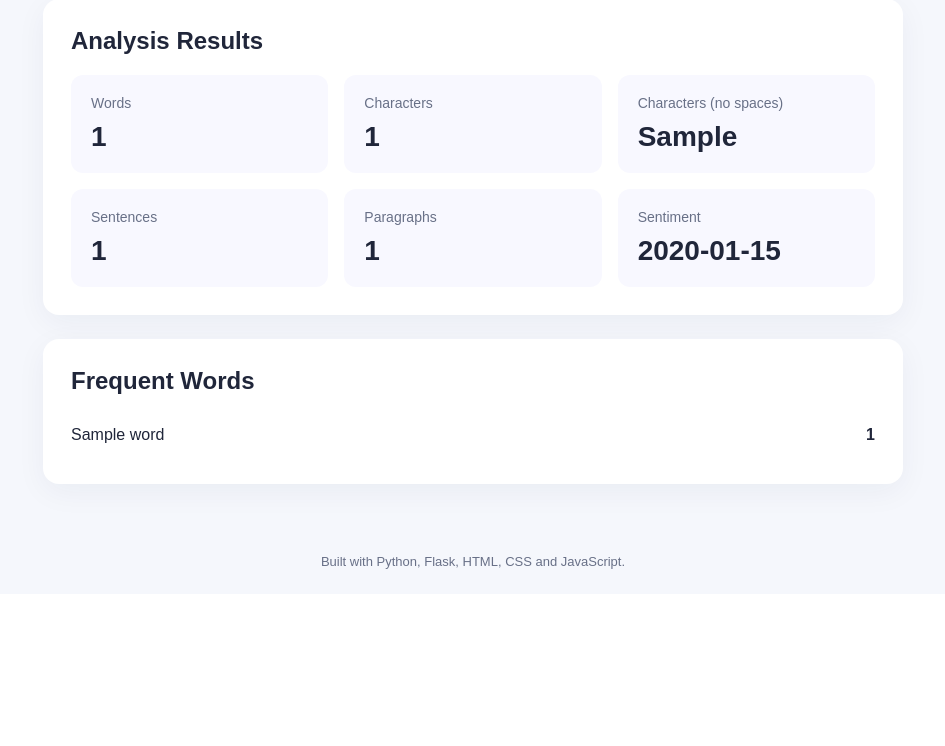
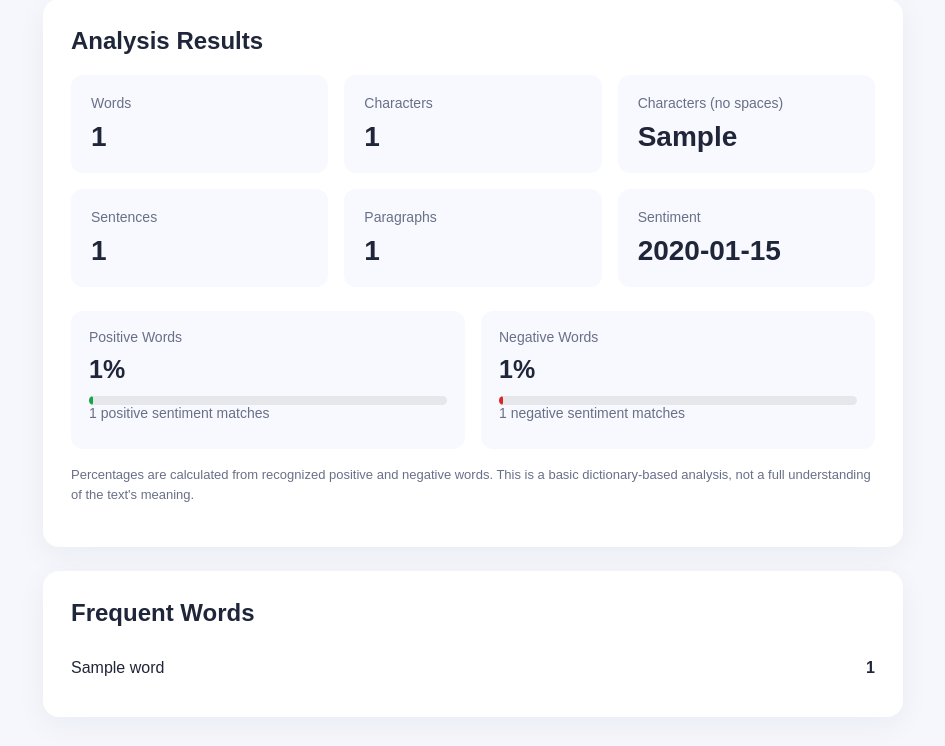
Before and after one commit to roshan-kumar071/ai-text-analyzer, a Flask app: template templates/index.html in a window 1280 px wide. Shown: the part 630-1376 px from the top of the page, without its empty margins (167-1112 px from the left). Before the commit the page ends 1199 px from the top, so only its background shows below. Run offline with Flask 3, Linux system fonts and the light colour scheme; the template is opened without the code that fills it: most values are stand-ins (such as "Sample title", 1, 10 or a date in 2020).

Commit message:
Improve sentiment analysis and add tests

```diff
--- a/app.py
+++ b/app.py
@@ -4,20 +4,37 @@ import re
 
 app = Flask(__name__)
 
-positive_words = [
+positive_words = {
     "good", "great", "happy", "excellent", "amazing",
-    "love", "best", "wonderful", "success", "beautiful"
-]
+    "love", "best", "wonderful", "success", "beautiful",
+    "awesome", "fantastic", "perfect", "enjoy", "helpful",
+    "kind", "brilliant", "positive", "delightful", "superb"
+}
 
-negative_words = [
+negative_words = {
     "bad", "sad", "hate", "worst", "terrible",
-    "poor", "angry", "awful", "failure", "disappointing"
-]
+    "poor", "angry", "awful", "failure", "disappointing",
+    "horrible", "wrong", "useless", "negative", "annoying",
+    "boring", "difficult", "problem", "painful", "unhappy"
+}
+
+
+negation_words = {
+    "not", "no", "never", "neither", "nor",
+    "hardly", "barely", "scarcely",
+    "isn't", "aren't", "wasn't", "weren't",
+    "don't", "doesn't", "didn't",
+    "can't", "couldn't", "won't", "wouldn't",
+    "shouldn't", "haven't", "hasn't", "hadn't"
+}
+
 
 stop_words = {
     "the", "is", "a", "an", "and", "or", "to", "of",
     "in", "on", "for", "it", "this", "that", "was",
-    "are", "i", "you", "he", "she", "we", "they"
+    "are", "i", "you", "he", "she", "we", "they",
+    "my", "your", "our", "with", "as", "at", "be",
+    "by", "from", "have", "has", "had", "not", "but"
 }
 
 
@@ -44,13 +61,31 @@ def analyze_text(text):
         if word not in stop_words
     ][:5]
 
-    positive_count = sum(
-        word_counts[word] for word in positive_words
-    )
 
-    negative_count = sum(
-        word_counts[word] for word in negative_words
-    )
+    positive_count = 0
+    negative_count = 0
+
+    for index, word in enumerate(words):
+        previous_words = words[max(0, index - 3):index]
+
+        is_negated = any(
+            previous_word in negation_words
+            for previous_word in previous_words
+        )
+
+        if word in positive_words:
+            if is_negated:
+                negative_count += 1
+            else:
+                positive_count += 1
+
+        elif word in negative_words:
+            if is_negated:
+                positive_count += 1
+            else:
+                negative_count += 1
+
+    sentiment_total = positive_count + negative_count
 
     if positive_count > negative_count:
         sentiment = "Positive"
@@ -59,6 +94,18 @@ def analyze_text(text):
     else:
         sentiment = "Neutral"
 
+
+    if sentiment_total:
+        positive_percentage = round(
+            positive_count / sentiment_total * 100, 1
+        )
+        negative_percentage = round(
+            negative_count / sentiment_total * 100, 1
+        )
+    else:
+        positive_percentage = 0
+        negative_percentage = 0
+
     return {
         "word_count": len(words),
         "character_count": characters,
@@ -66,6 +113,10 @@ def analyze_text(text):
         "sentence_count": sentences,
         "paragraph_count": len(paragraphs),
         "frequent_words": frequent_words,
+        "positive_count": positive_count,
+        "negative_count": negative_count,
+        "positive_percentage": positive_percentage,
+        "negative_percentage": negative_percentage,
         "sentiment": sentiment,
     }
 
--- a/templates/index.html
+++ b/templates/index.html
@@ -1,5 +1,6 @@
 <!DOCTYPE html>
 <html lang="en">
+
 <head>
     <meta charset="UTF-8">
     <meta name="viewport" content="width=device-width, initial-scale=1.0">
@@ -139,6 +140,66 @@
             font-weight: bold;
         }
 
+
+        .sentiment-breakdown {
+            display: grid;
+            grid-template-columns: repeat(2, minmax(0, 1fr));
+            gap: 16px;
+            margin-top: 24px;
+        }
+
+        .sentiment-item {
+            padding: 18px;
+            background: #f8f8ff;
+            border-radius: 12px;
+        }
+
+        .sentiment-item p {
+            margin: 0 0 10px;
+            color: #687087;
+            font-size: 14px;
+        }
+
+        .sentiment-value {
+            font-size: 25px;
+            font-weight: bold;
+            margin-bottom: 12px;
+        }
+
+        .sentiment-track {
+            height: 9px;
+            background: #e5e7eb;
+            border-radius: 10px;
+            overflow: hidden;
+        }
+
+        .sentiment-fill {
+            height: 100%;
+            border-radius: 10px;
+        }
+
+        .positive-fill {
+            background: #16a34a;
+        }
+
+        .negative-fill {
+            background: #dc2626;
+        }
+
+        .sentiment-note {
+            color: #687087;
+            font-size: 13px;
+            line-height: 1.6;
+            margin-top: 16px;
+        }
+
+        @media (max-width: 600px) {
+            .sentiment-breakdown {
+                grid-template-columns: 1fr;
+            }
+        }
+
+
         .word-row {
             display: flex;
             justify-content: space-between;
@@ -216,23 +277,14 @@
             <form method="POST" id="analyzer-form">
                 <label for="text">Enter your text</label>
 
-                <textarea
-                    id="text"
-                    name="text"
-                    placeholder="Paste or type your text here..."
-                    required
-                >{{ text }}</textarea>
+                <textarea id="text" name="text" placeholder="Paste or type your text here..." required>{{ text }}</textarea>
 
                 <p class="hint" id="live-count">
                     0 characters
                 </p>
 
                 <button type="submit">Analyze Text</button>
-                <button
-                    type="button"
-                    class="secondary-button"
-                    id="clear-button"
-                >
+                <button type="button" class="secondary-button" id="clear-button">
                     Clear
                 </button>
             </form>
@@ -273,6 +325,52 @@
                     <h3>{{ result.sentiment }}</h3>
                 </div>
             </div>
+
+
+            <div class="sentiment-breakdown">
+                <div class="sentiment-item">
+                    <p>Positive Words</p>
+
+                    <div class="sentiment-value">
+                        {{ result.positive_percentage }}%
+                    </div>
+
+                    <div class="sentiment-track">
+                        <div class="sentiment-fill positive-fill"
+                        data-width="{{ result.positive_percentage }}">
+                    </div>
+                    </div>
+
+                    <p>
+                        {{ result.positive_count }} positive sentiment matches
+                    </p>
+                </div>
+
+                <div class="sentiment-item">
+                    <p>Negative Words</p>
+
+                    <div class="sentiment-value">
+                        {{ result.negative_percentage }}%
+                    </div>
+
+                    <div class="sentiment-track">
+                        <div class="sentiment-fill negative-fill"
+                        data-width="{{ result.negative_percentage }}">
+                    </div>
+                    </div>
+
+                    <p>
+                        {{ result.negative_count }} negative sentiment matches
+                    </p>
+                </div>
+            </div>
+
+            <p class="sentiment-note">
+                Percentages are calculated from recognized positive and
+                negative words. This is a basic dictionary-based analysis,
+                not a full understanding of the text's meaning.
+            </p>
+
         </section>
 
         <section class="card">
@@ -336,6 +434,10 @@
             }
         });
 
+        document.querySelectorAll(".sentiment-fill").forEach(function (bar) {
+            bar.style.width = bar.dataset.width + "%";
+        });
+
         updateCount();
     </script>
 
```
Also changed, not shown: tests/test_app.py (added, +68 -0 lines).
